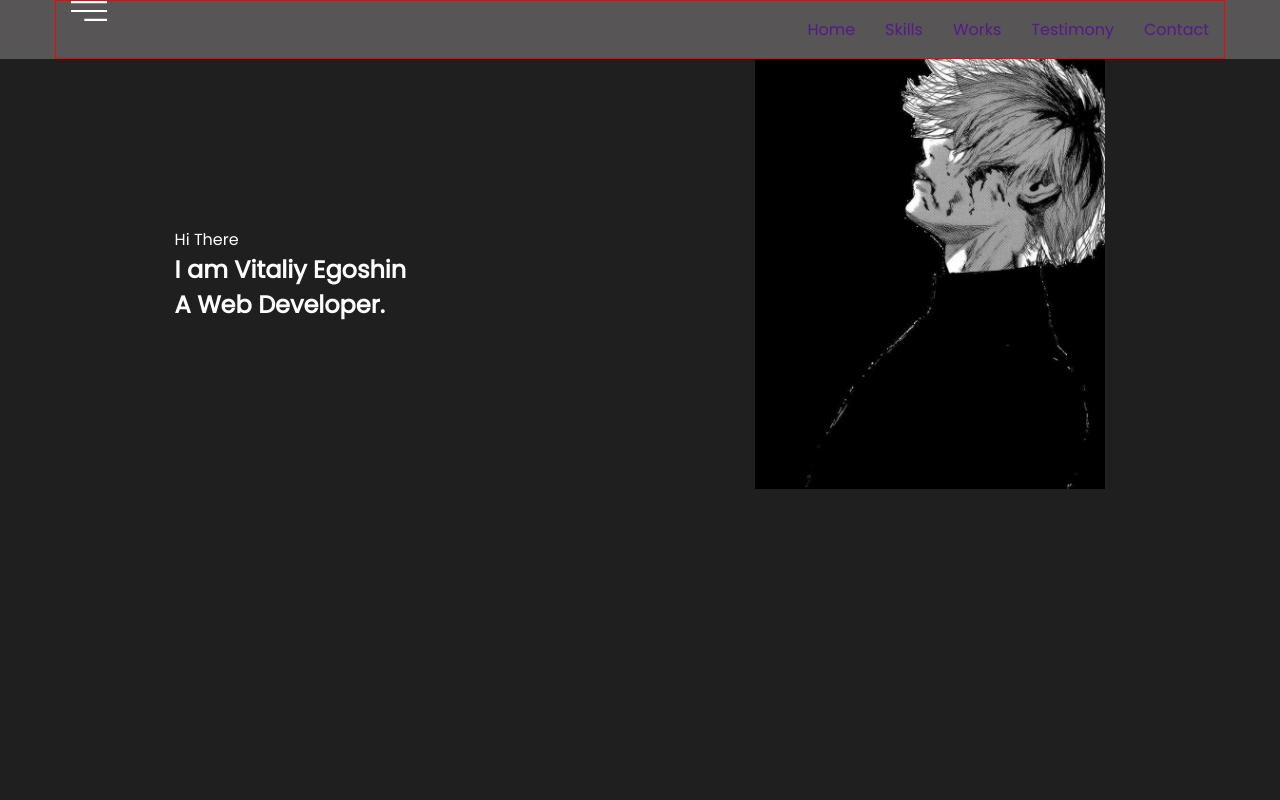
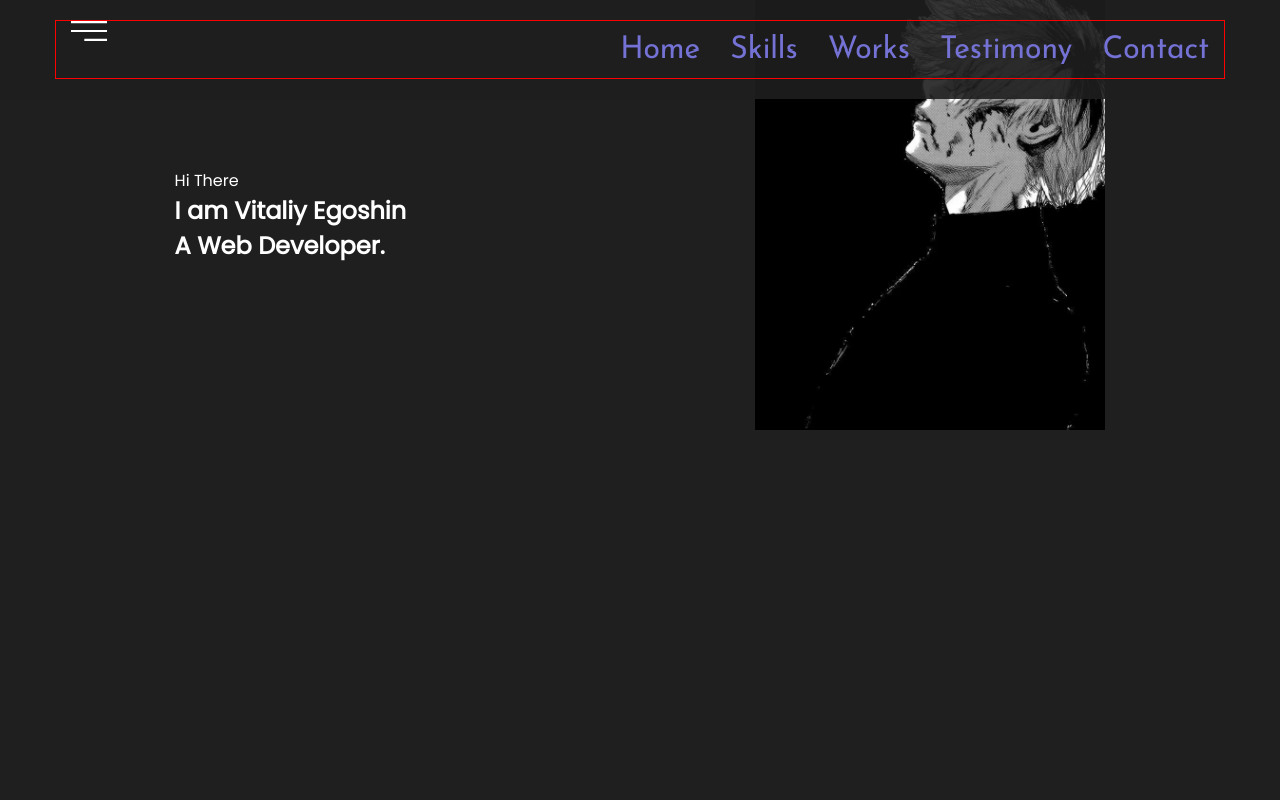
Before and after one commit to EgoshinVA/portfolio-start-project-main, a React app: page / in a window 1280 px wide. Shown: the top 800 px of the page. Built offline with nearby package versions, Linux system fonts and the light colour scheme.

Commit message:
Add hover links in header

```diff
--- a/src/layout/header/Header.tsx
+++ b/src/layout/header/Header.tsx
@@ -1,9 +1,9 @@
 import React from "react";
 import styled from "styled-components";
 import {Logo} from "../../components/logo/Logo";
-import {Menu} from "../../components/menu/Menu";
 import {Container} from "../../components/Container";
 import {FlexWrapper} from "../../components/FlexWrapper";
+import {HeaderMenu} from "./headerMenu/HeaderMenu";
 
 export const Header = () => {
     return (
@@ -11,7 +11,7 @@ export const Header = () => {
             <Container>
                 <FlexWrapper justify={'space-between'} align={'center'}>
                     <Logo/>
-                    <Menu items={['Home', 'Skills', 'Works', 'Testimony', 'Contact']}/>
+                    <HeaderMenu items={['Home', 'Skills', 'Works', 'Testimony', 'Contact']}/>
                 </FlexWrapper>
             </Container>
         </StyledHeader>
@@ -19,5 +19,11 @@ export const Header = () => {
 }
 
 const StyledHeader = styled.header`
-  background-color: #575555;
+  background-color: #1F1F20E5;
+  padding: 20px 0;
+  position: fixed;
+  top: 0;
+  left: 0;
+  right: 0;
+  z-index: 99999;
 `
--- /dev/null
+++ b/src/layout/header/headerMenu/HeaderMenu.tsx
@@ -0,0 +1,102 @@
+import React from 'react';
+import styled from "styled-components";
+import {theme} from "../../../styles/Theme";
+
+type HeaderMenuPropsType = {
+    items: Array<string>
+}
+
+export const HeaderMenu = (props: HeaderMenuPropsType) => {
+    let items = props.items.map((i, index) => <HeaderMenuItem key={index} title={i}/>)
+    return (
+        <StyledHeaderMenu>
+            <ul>
+                {items}
+            </ul>
+        </StyledHeaderMenu>
+    );
+};
+
+type HeaderMenuItemPropsType = {
+    title: string
+}
+
+const HeaderMenuItem = (props: HeaderMenuItemPropsType) => {
+    return (
+        <ListItem>
+            <Link href="">
+                {props.title}
+                <Mask>
+                    <span>{props.title}</span>
+                </Mask>
+                <Mask>
+                    <span>{props.title}</span>
+                </Mask>
+            </Link>
+        </ListItem>
+    );
+};
+
+const StyledHeaderMenu = styled.nav`
+  ul {
+    display: flex;
+    gap: 30px;
+  }
+`
+
+const Link = styled.a`
+  font-family: 'Josefin Sans', sans-serif;
+  font-size: 30px;
+  font-weight: 400;
+  text-align: center;
+  color: transparent;
+`
+
+const Mask = styled.span`
+  position: absolute;
+  top: 0;
+  left: 0;
+  display: inline-block;
+  height: 50%;
+  overflow-y: hidden;
+  color: ${theme.colors.accent};
+
+  & + & {
+    top: 50%;
+    span {
+      display: inline-block;
+      transform: translateY(-50%);
+    }
+  }
+`
+
+const ListItem = styled.li`
+  position: relative;
+  &::before {
+    content: '';
+    display: inline-block;
+    height: 3px;
+    background-color: ${theme.colors.accent};
+
+    position: absolute;
+    top: 50%;
+    left: -10px;
+    right: -10px;
+    z-index: 1;
+
+    transform: scale(0);
+  }
+
+  &:hover {
+    &::before{
+      transform: scale(1);
+    }
+    ${Mask} {
+      transform: skewX(12deg) translateX(5px);
+      color: ${theme.colors.font};
+      & + ${Mask} {
+        transform: skewX(12deg) translateX(-5px);
+      }
+    }
+  }
+`
```
